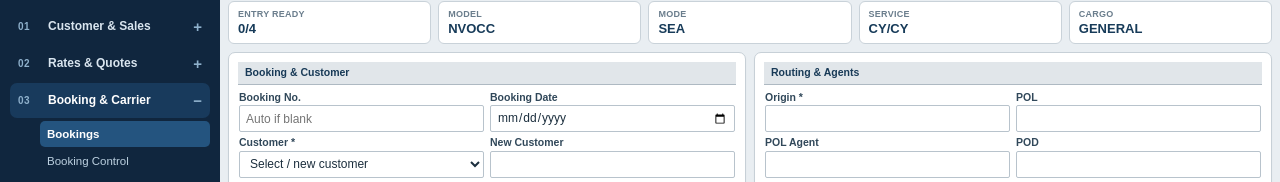
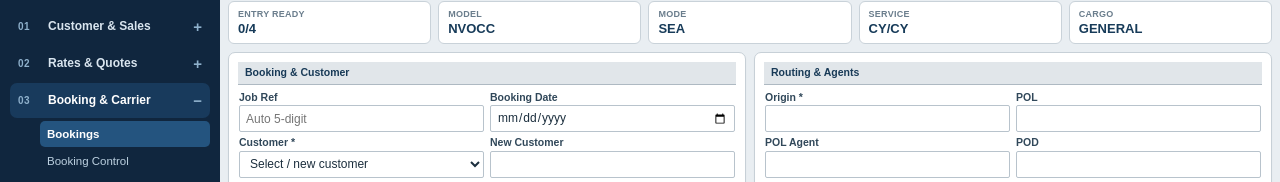
Before and after one commit to CFI21/ancline-global-erp1, a Next.js app in the folder apps/web/: page /bookings in a window 1280 px wide. Shown: the part 267-449 px from the top of the page. Built offline with nearby package versions, Linux system fonts and the light colour scheme; no server answers; sample sign-in values are in the browser's storage.

Commit message:
Use auto five digit job refs in booking form

```diff
--- a/apps/web/app/bookings/page.tsx
+++ b/apps/web/app/bookings/page.tsx
@@ -87,7 +87,7 @@ export default function BookingsPage(){
     setUserRole(String(currentUser()?.role||''));
     const params=new URLSearchParams(location.search);
     if(params.get('new')==='1'){
-      setForm({...initialForm,bookingNo:`ANL-${Date.now().toString().slice(-8)}`,bookingDate:new Date().toISOString().slice(0,10)});
+      setForm({...initialForm,bookingNo:'',bookingDate:new Date().toISOString().slice(0,10)});
       setShowForm(true);
     }
     void load(t);
@@ -100,7 +100,7 @@ export default function BookingsPage(){
     try{const [b,o]=await Promise.all([request('/bookings',{},true,t),request('/organizations',{},true,t).catch(()=>[])]);setBookings(Array.isArray(b)?b:[]);setOrgs(Array.isArray(o)?o:[]);}catch(e:any){setMessage(e?.message||'Unable to load booking data');}
   }
   function set(k:keyof typeof initialForm,v:string){setForm(x=>({...x,[k]:v}));}
-  function newBooking(){setForm({...initialForm,bookingNo:`ANL-${Date.now().toString().slice(-8)}`,bookingDate:new Date().toISOString().slice(0,10)});setMessage('');setShowForm(true);window.scrollTo({top:0,behavior:'smooth'});}
+  function newBooking(){setForm({...initialForm,bookingNo:'',bookingDate:new Date().toISOString().slice(0,10)});setMessage('');setShowForm(true);window.scrollTo({top:0,behavior:'smooth'});}
 
   async function saveBooking(){
     if(!form.origin.trim()||!form.destination.trim()){setMessage('Origin and Destination are required.');return;}
@@ -111,7 +111,7 @@ export default function BookingsPage(){
     try{
       let customerId=form.customerId;
       if(!customerId){const org=await request('/organizations',{method:'POST',body:JSON.stringify({code:`CUS-${Date.now().toString().slice(-7)}`,name:form.customerName.trim(),roles:['CUSTOMER'],active:true})});customerId=org.id;}
-      const bookingNo=form.bookingNo.trim()||`ANL-${Date.now().toString().slice(-8)}`;
+      const bookingNo=form.bookingNo.trim();
       const body:any={
         businessModel:form.businessModel,bookingNo,customerId,producingAgentId:form.producingAgentId||null,bookingType:form.bookingType||null,transportMode:form.transportMode||null,serviceType:form.serviceType||null,
         bookingDate:toIso(form.bookingDate),customerReference:form.customerReference||null,shipperReference:form.shipperReference||null,carrierBookingNo:form.carrierBookingNo||null,houseBL:form.houseBL||null,masterBL:form.masterBL||null,
@@ -125,7 +125,7 @@ export default function BookingsPage(){
         oogLengthCm:form.specialCargo==='OOG'?num(form.oogLengthCm):null,oogWidthCm:form.specialCargo==='OOG'?num(form.oogWidthCm):null,oogHeightCm:form.specialCargo==='OOG'?num(form.oogHeightCm):null,oogWeightKg:form.specialCargo==='OOG'?num(form.oogWeightKg):null,
         notes:form.notes||null,status:'DRAFT'
       };
-      const created=await request('/bookings',{method:'POST',body:JSON.stringify(body)});setMessage(`Booking ${bookingNo} saved successfully.`);setForm(initialForm);await load(token);setShowForm(false);if(created?.id)location.href=`/bookings/${created.id}`;
+      const created=await request('/bookings',{method:'POST',body:JSON.stringify(body)});setMessage(`Booking ${created?.bookingNo||bookingNo} saved successfully.`);setForm(initialForm);await load(token);setShowForm(false);if(created?.id)location.href=`/bookings/${created.id}`;
     }catch(e:any){setMessage(e?.message||'Booking could not be saved.');}finally{setBusy(false);}
   }
 
@@ -175,7 +175,7 @@ export default function BookingsPage(){
         <section className="erp-panel booking-entry-panel">
           <h3 className="erp-section-title">Booking & Customer</h3>
           <div className="booking-clean-fields">
-            <Input l="Booking No." k="bookingNo" ph="Auto if blank"/>
+            <label><span style={label}>Job Ref</span><input inputMode="numeric" maxLength={5} pattern="\\d{5}" value={form.bookingNo} onChange={e=>set('bookingNo',e.target.value.replace(/\\D/g,'').slice(0,5))} style={field} placeholder="Auto 5-digit"/></label>
             <Input l="Booking Date" k="bookingDate" type="date"/>
             <label><span style={label}>Customer *</span><select value={form.customerId} onChange={e=>set('customerId',e.target.value)} style={field}><option value="">Select / new customer</option>{customers.map(o=><option key={o.id} value={o.id}>{o.code} - {o.name}</option>)}</select></label>
             {!form.customerId&&<Input l="New Customer" k="customerName"/>}
```
